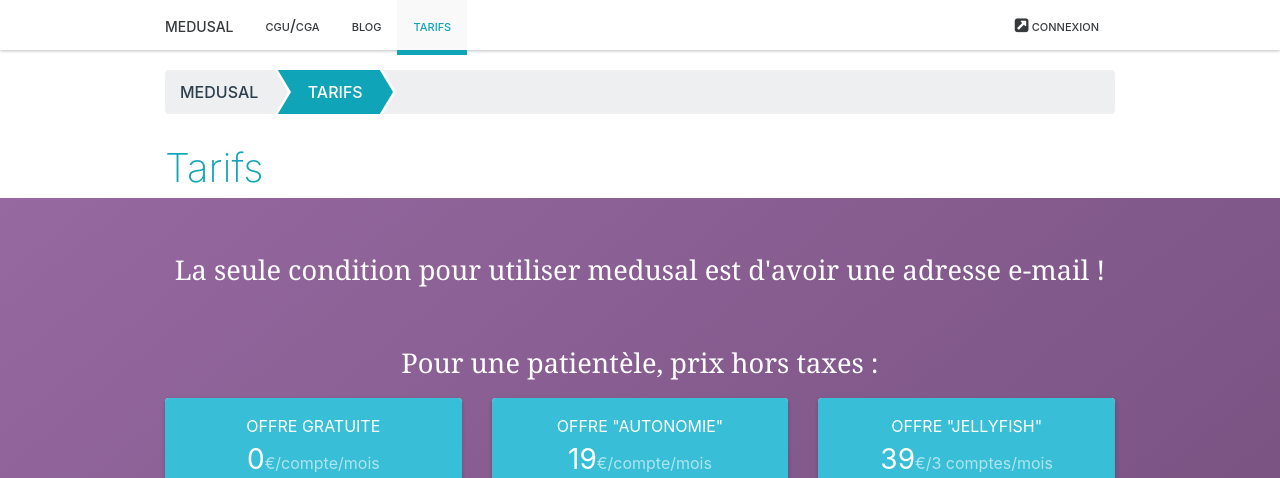
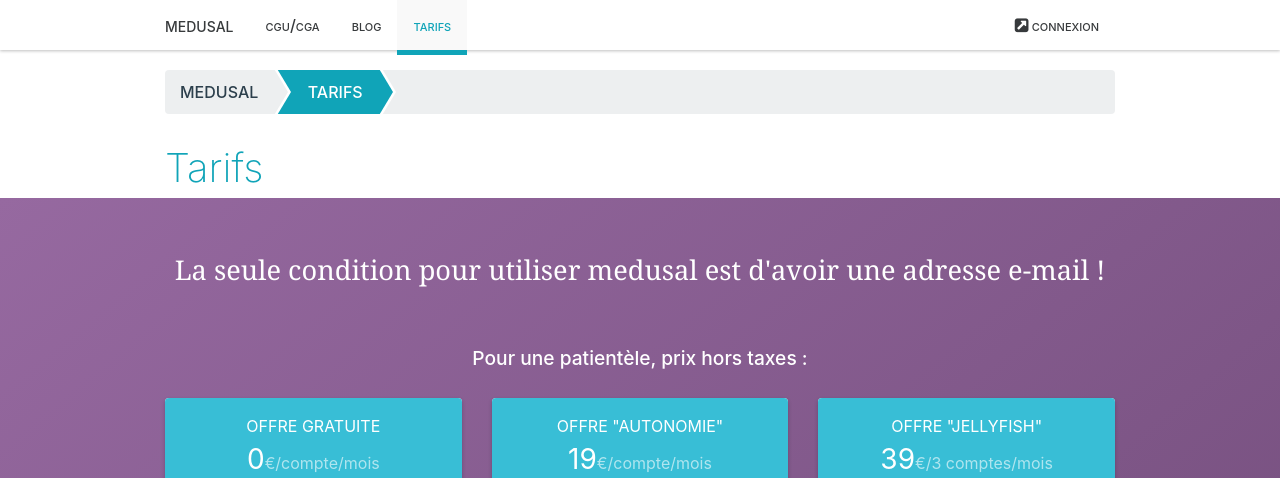
Before and after one commit to medusal/medusal.github.io, a Jekyll site: the page built from _pages/pricing.html, in a window 1280 px wide. Shown: the top 478 px of the page. Built offline with Jekyll 4.4.1, drawn with Linux system fonts in a browser that asks for light colours; grey boxes are pictures that could not be loaded.

Commit message:
Update from Forestry.io - _pages/pricing.html

```diff
--- a/_pages/pricing.html
+++ b/_pages/pricing.html
@@ -12,7 +12,7 @@ no-container: true
   <h2 class="white text-xs-center clearfix">
     La seule condition pour utiliser medusal est d'avoir une adresse e-mail !
          </h2></br>
-<h2 class="white text-xs-center clearfix">Pour une patientèle, prix hors taxes :</h2>
+<h3 class="white text-xs-center clearfix">Pour une patientèle, prix hors taxes :</h3>
 
 </section>
 <section style="padding: 0; margin: 0">
```
